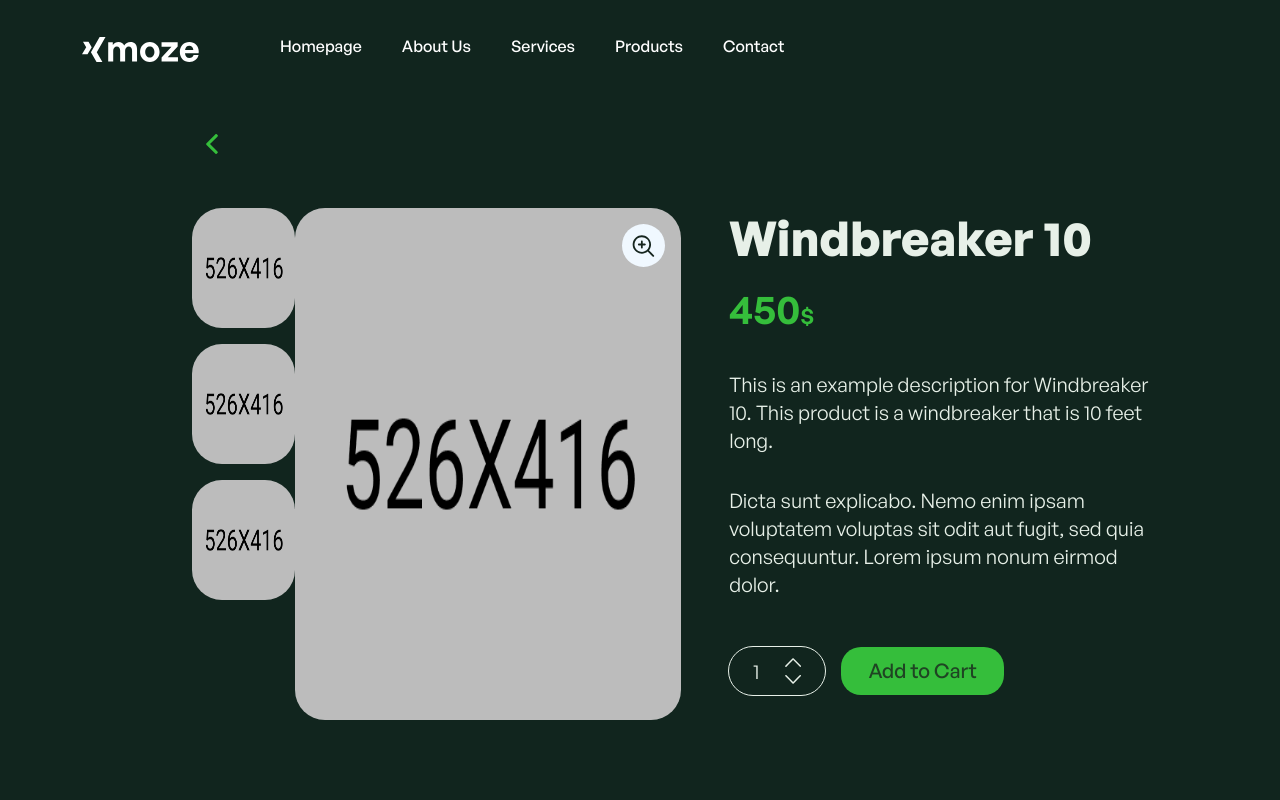
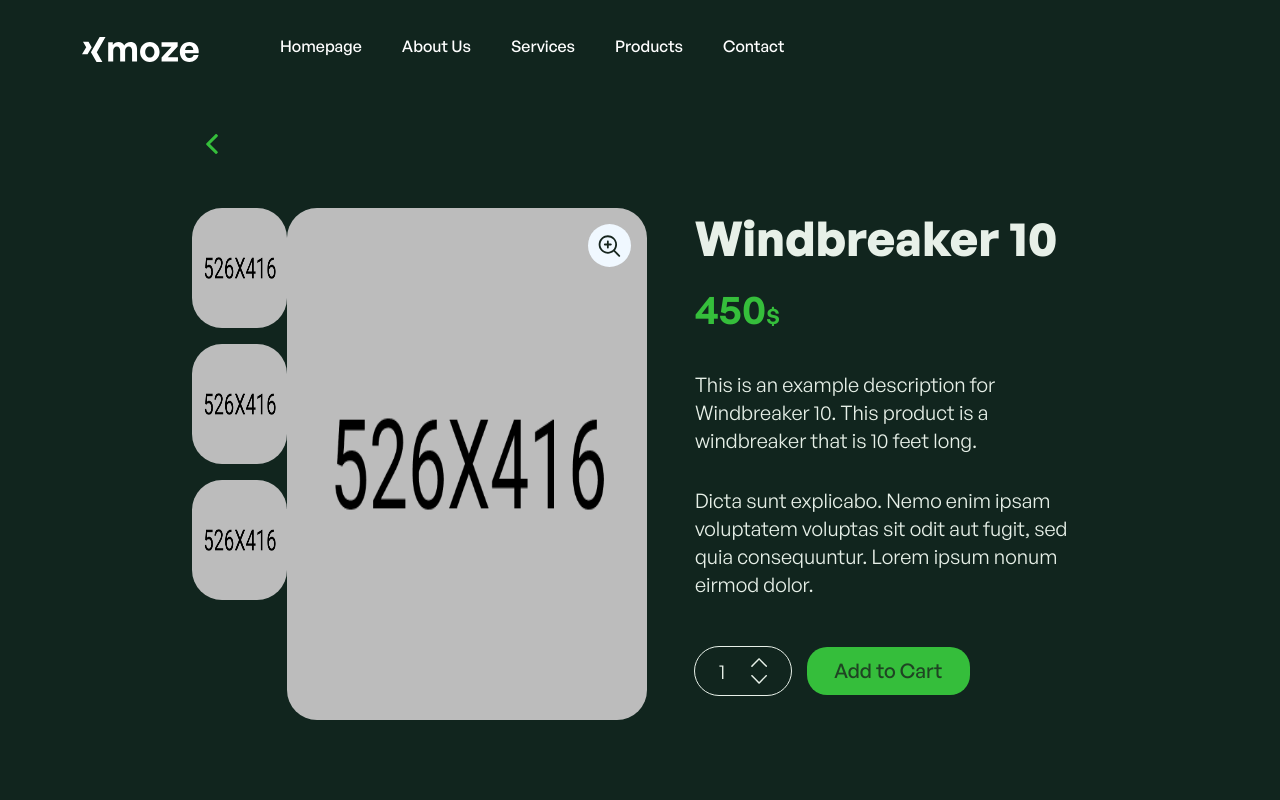
Before and after one commit to iyigirisim/preorder, a Next.js app: page /product/1 in a window 1280 px wide. Shown: the top 800 px of the page. Built offline with nearby package versions, Linux system fonts and the light colour scheme; a web font is replaced by a local one.

Commit message:
modified:   styles/product-detail.css

```diff
--- a/styles/product-detail.css
+++ b/styles/product-detail.css
@@ -18,7 +18,7 @@ input[type="number"] {
   flex-direction: column;
   padding-top: 8rem;
   padding-left: 12rem;
-  padding-right: 8rem;
+  padding-right: 12rem;
   padding-bottom: 5rem;
 }
 
```
